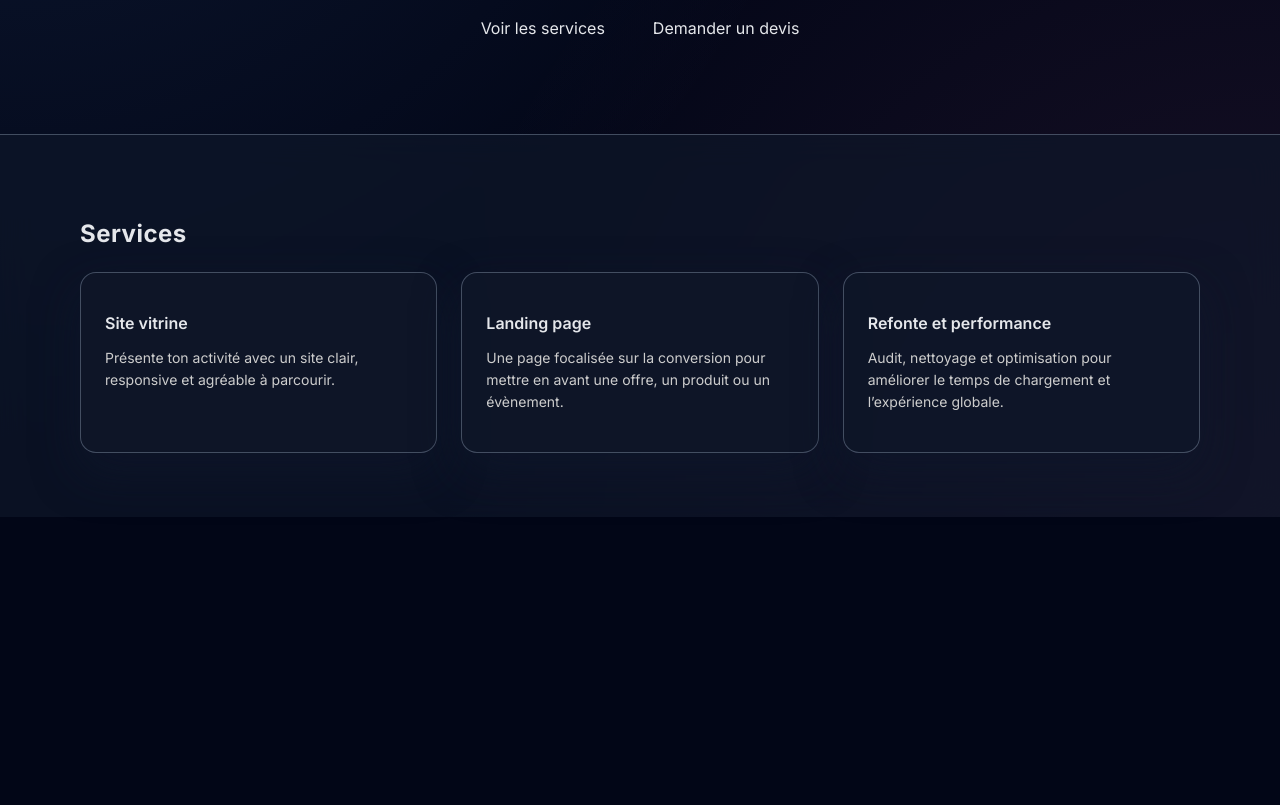
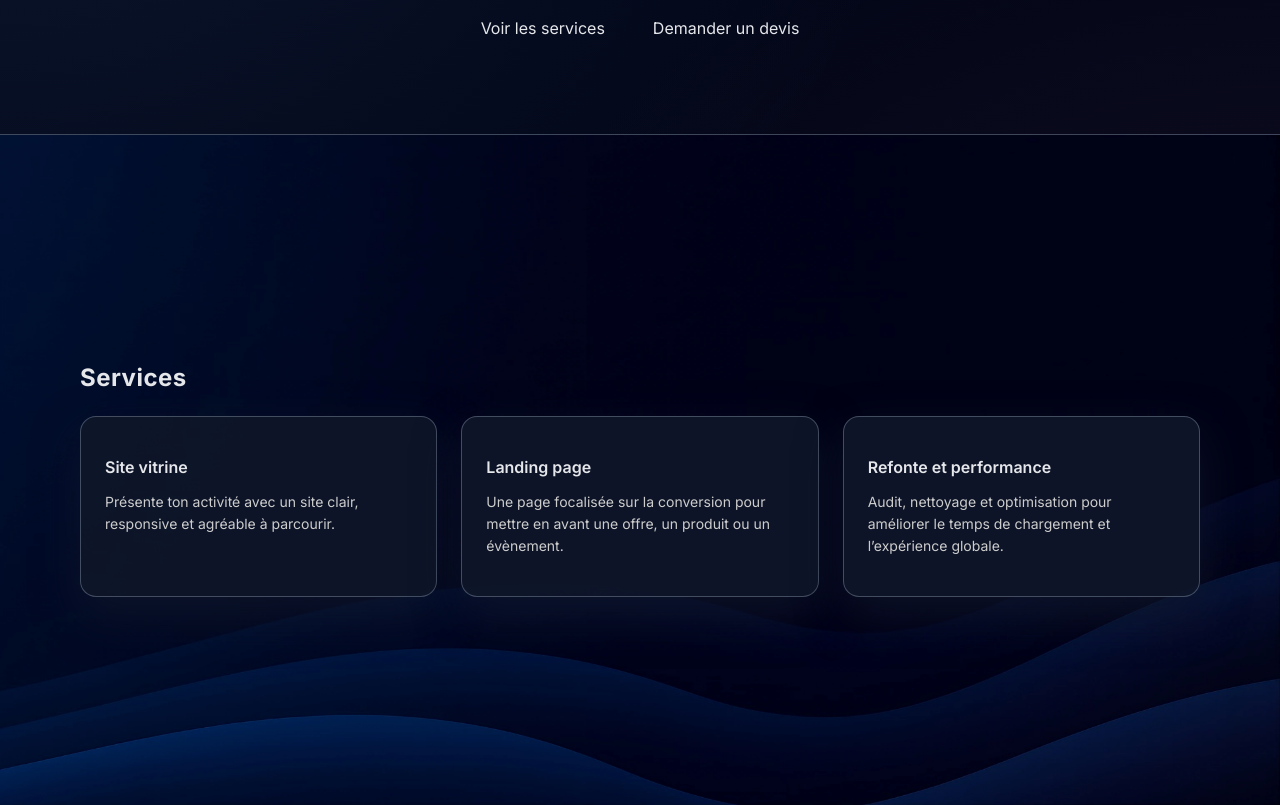
Before and after one commit to Yhugzee/liyhu-studio, a Next.js app: page / in a window 1280 px wide. Shown: the part 420-1225 px from the top of the page. Before the commit the page ends 937 px from the top, so only its background shows below. Built offline with nearby package versions, Linux system fonts and the light colour scheme.

Commit message:
Add background image and overlay styling to Services section

```diff
--- a/components/ServicesSection.module.scss
+++ b/components/ServicesSection.module.scss
@@ -1,8 +1,32 @@
 .section {
-  padding-block: 4rem;
+  padding-block: 13rem;
   border-top: 1px solid var(--color-border);
-  background-color: rgba(15, 23, 42, 0.7);
-  backdrop-filter: blur(16px);
+
+  position: relative;
+  overflow: hidden;
+}
+
+.bgWrap {
+  position: absolute;
+  height: 100%;
+  width: 100%;
+  overflow: hidden;
+  z-index: 0;
+  top: 0;
+  left: 0;
+}
+
+.overlay {
+  position: absolute;
+  top: 0;
+  left: 0;
+  width: 100%;
+  height: 100%;
+}
+
+.content {
+  position: relative;
+  z-index: 1;
 }
 
 .header {
--- a/components/ServicesSection.tsx
+++ b/components/ServicesSection.tsx
@@ -1,9 +1,24 @@
 import styles from "./ServicesSection.module.scss";
+import Image from "next/image";
 
 export default function ServicesSection() {
   return (
     <section id="services" className={styles.section}>
-      <div className="container-center">
+      <div className={styles.bgWrap}>
+        <Image
+          alt="Services Banner"
+          src="/Services_Banner.webp"
+          quality={75}
+          fill
+          sizes="100vw"
+          style={{
+            objectPosition: 'right',
+          }}
+        />
+        <div className={styles.overlay} />
+      </div>
+
+      <div className={`container-center ${styles.content}`}>
         <header className={styles.header}>
           <h2 className={styles.title}>Services</h2>
         </header>
```
